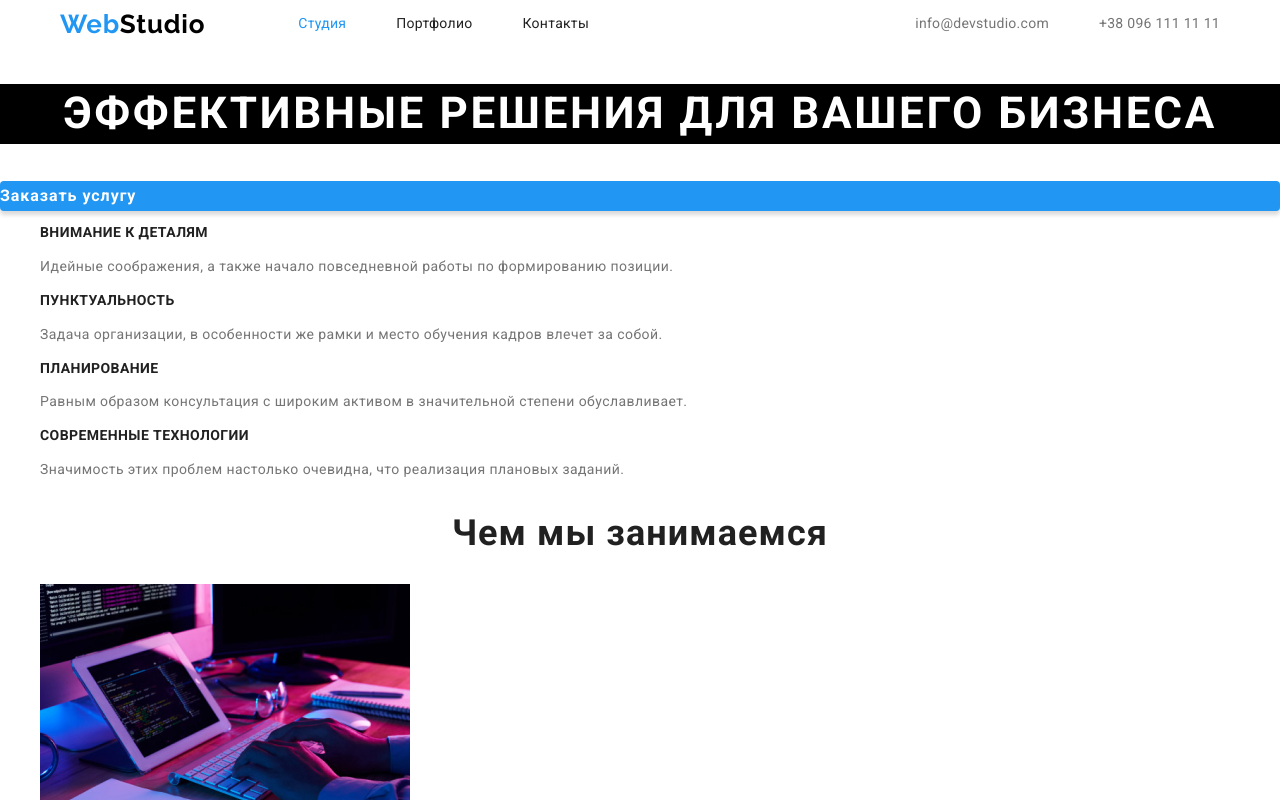
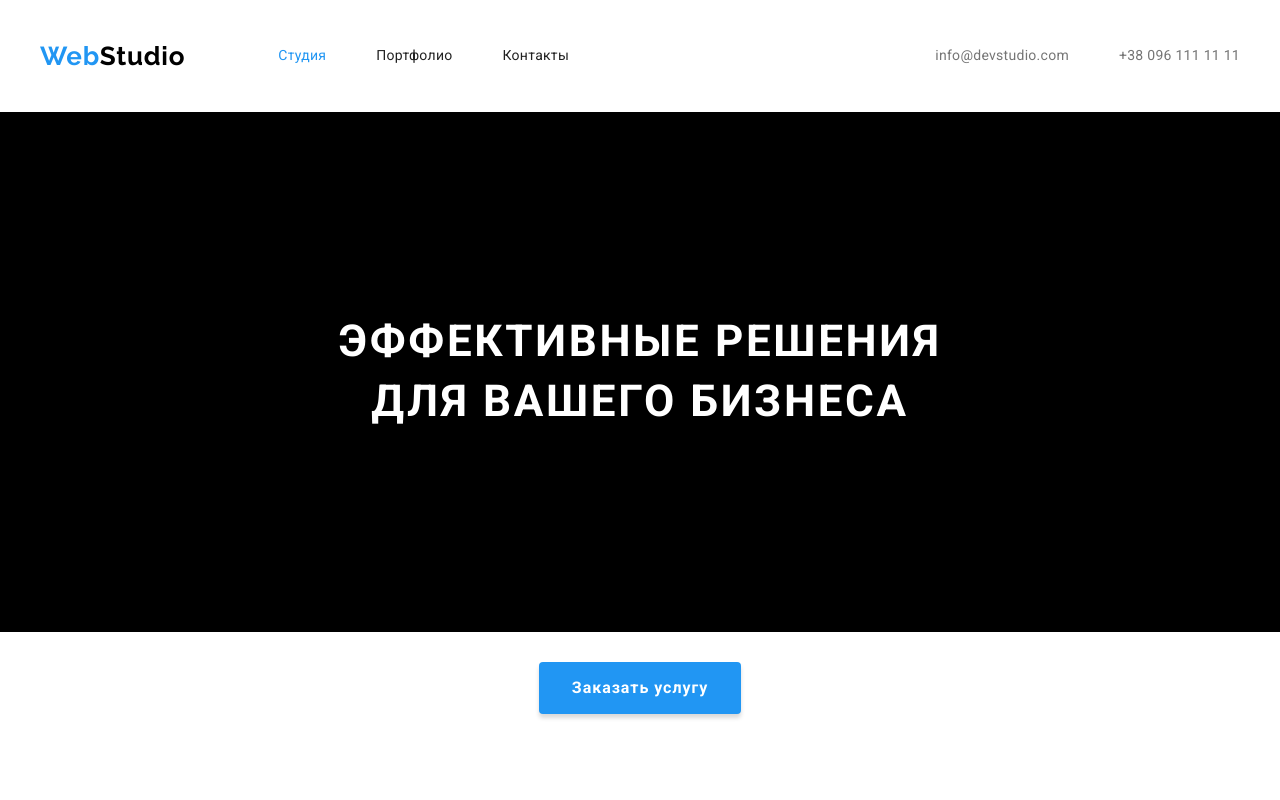
Before and after one commit to Viktor-V72/goit-markup-hw-03, a plain HTML site: page index.html in a window 1280 px wide. Shown: the top 800 px of the page. Drawn offline with nearby package versions, Linux system fonts and the light colour scheme.

Commit message:
features done

```diff
--- a/css/styles.css
+++ b/css/styles.css
@@ -73,8 +73,9 @@
   width: 1200px;
   margin-left: auto;
   margin-right: auto;
-  padding-left: 20px;
-  padding-right: 20px;
+
+  padding-bottom: 32px;
+  padding-top: 32px;
 }
 
 .nav {
@@ -113,6 +114,10 @@ ul {
 }
 
 /* hero */
+
+.hero {
+  text-align: center;
+}
 .hero-title {
   color: var(--background-color-body);
   background-color: var(--additional-color);
@@ -120,9 +125,11 @@ ul {
   font-size: 44px;
   line-height: 1.36;
 
-  text-align: center;
   letter-spacing: 0.06em;
   text-transform: uppercase;
+  margin-top: 0;
+  margin-bottom: 30px;
+  padding: 200px;
 }
 
 .button {
@@ -131,13 +138,16 @@ ul {
   font-size: 16px;
   line-height: 1.87;
 
-  display: flex;
-  align-items: center;
-  text-align: center;
+  display: inline-block;
+  border: 1px solid transparent;
+
+  border-radius: 4px;
+  padding: 10px 32px;
+  min-width: 200px;
   letter-spacing: 0.06em;
   background: #2196f3;
   box-shadow: 0px 4px 4px rgba(0, 0, 0, 0.15);
-  border-radius: 4px;
+
   text-decoration: none;
 }
 
@@ -151,6 +161,31 @@ ul {
   line-height: 1.14;
   letter-spacing: 0.03em;
   text-transform: uppercase;
+  margin-top: 0;
+  margin-bottom: 10px;
+}
+
+.section-features {
+  width: 1200px;
+  display: flex;
+  margin-left: auto;
+  margin-right: auto;
+}
+.features {
+  display: flex;
+
+  margin: 0;
+  padding-top: 94px;
+  padding-bottom: 94px;
+  padding-left: 0;
+}
+
+.features-item:not(:last-child) {
+  margin-right: 30px;
+}
+
+.features-item p {
+  margin: 0;
 }
 
 .activity h2 {
--- a/index.html
+++ b/index.html
@@ -45,14 +45,14 @@
 
     <main>
       <section class="hero">
-        <h1 class="hero-title">эффективные решения для вашего бизнеса</h1>
+        <h1 class="hero-title">эффективные решения </br> для вашего бизнеса</h1>
         <a href="" class="button">Заказать услугу</a>
       </section>
 
-      <section>
+      <section class="section-features">
         <!-- <h2>Преимущества</h2> -->
         <ul class="features">
-          <li>
+          <li class="features-item">
             <h3 class="features-title">внимание к деталям</h3>
             <p>
               Идейные соображения, а также начало повседневной работы по
@@ -60,21 +60,21 @@
             </p>
           </li>
 
-          <li>
+          <li class="features-item">
             <h3 class="features-title">Пунктуальность</h3>
             <p>
               Задача организации, в особенности же рамки и место обучения кадров
               влечет за собой.
             </p>
           </li>
-          <li>
+          <li class="features-item">
             <h3 class="features-title">Планирование</h3>
             <p>
               Равным образом консультация с широким активом в значительной
               степени обуславливает.
             </p>
           </li>
-          <li>
+          <li class="features-item">
             <h3 class="features-title">Современные технологии</h3>
             <p>
               Значимость этих проблем настолько очевидна, что реализация
```
